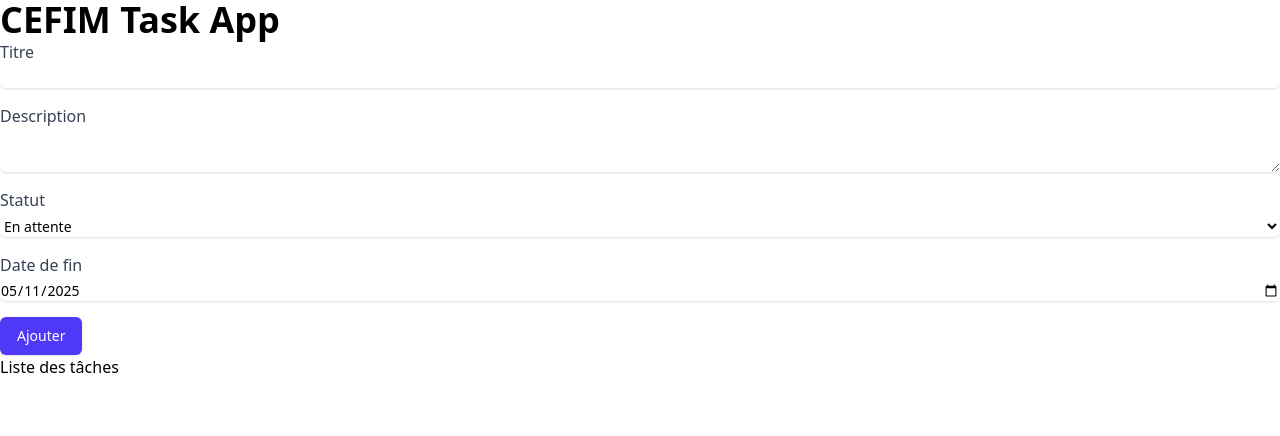
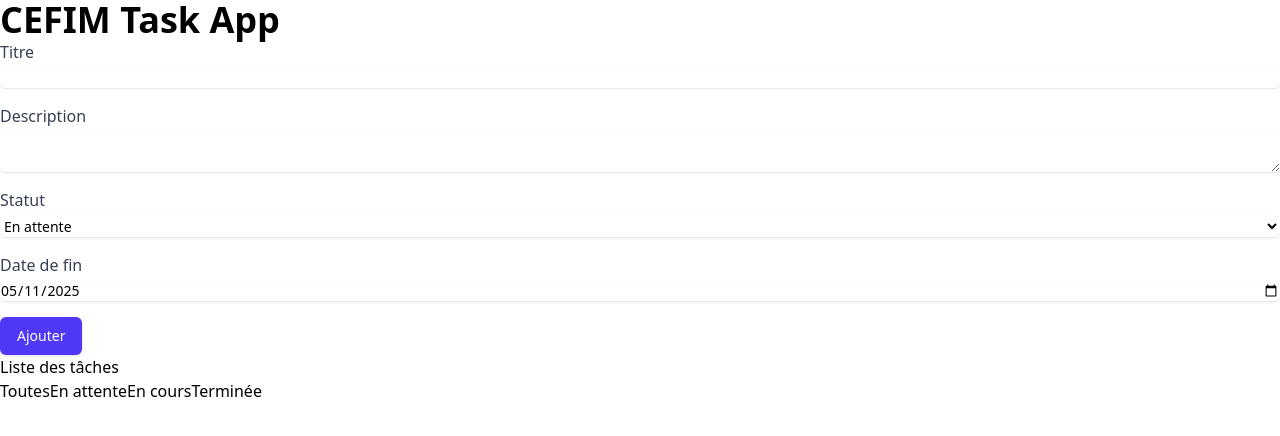
Before and after one commit to Zoraaax/cefim-task-app, a React (Vite) app: page / in a window 1280 px wide. Shown: the top 436 px of the page. Built offline with nearby package versions, Linux system fonts and the light colour scheme.

Commit message:
feat: Add task filter by status

```diff
--- a/src/components/TaskList.tsx
+++ b/src/components/TaskList.tsx
@@ -1,9 +1,11 @@
+import { useState } from "react"
 import { useLocalStorage } from "../hooks/useLocalStorage"
 import type { Task } from "../types/TaskType"
 import { TaskItem } from "./TaskItem"
 
 export const TaskList: React.FC = () => {
     const [tasks, setTasks] = useLocalStorage<Task[]>("tasks", [])
+    const [statusFilter, setStatusFilter] = useState<Task["status"] | "all">("all")
 
     const handleDelete = (id: number) => {
         const updatedTasks = tasks.filter((task) => task.id !== id)
@@ -20,12 +22,20 @@ export const TaskList: React.FC = () => {
         setTasks(updatedTask)
     }
 
-    console.log(tasks)
+    const filteredTasks = statusFilter === "all"
+        ? tasks
+        : tasks.filter((task) => task.status === statusFilter)
 
     return (
         <div>
             <h2>Liste des tâches</h2>
-            {tasks.map((task) => (
+            <div>
+                <button onClick={() => setStatusFilter("all")}>Toutes</button>
+                <button onClick={() => setStatusFilter("En attente")}>En attente</button>
+                <button onClick={() => setStatusFilter("En cours")}>En cours</button>
+                <button onClick={() => setStatusFilter("Terminée")}>Terminée</button>
+            </div>
+            {filteredTasks.map((task) => (
                 <TaskItem
                     key={task.id}
                     task={task}
```
